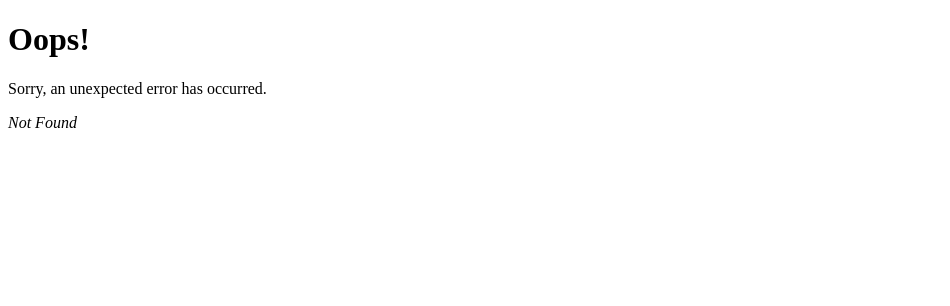
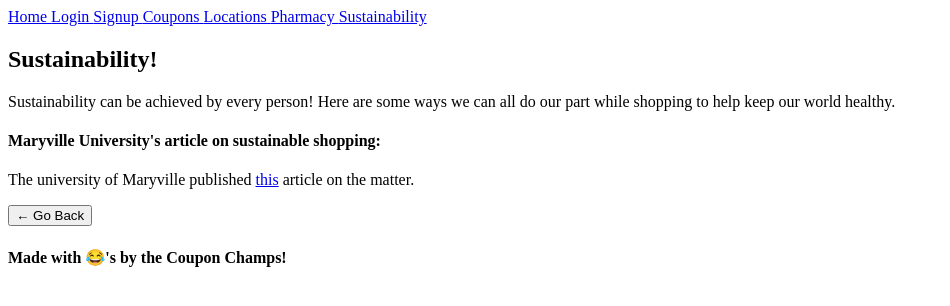
Before and after one commit to rickybehrens/grocery-store-app, a React (Vite) app in the folder client/: page /sustainability in a window 1280 px wide. Before the commit this address had no page. Shown: the top 306 px of the page, without its empty margins (0-950 px from the left). Built offline with nearby package versions, Linux system fonts and the light colour scheme.

Commit message:
updated routes, added sustainability page

```diff
--- a/client/src/components/Header.jsx
+++ b/client/src/components/Header.jsx
@@ -4,12 +4,13 @@ import { Link } from 'react-router-dom';
 const Header = () => {
   return (
     <header>
-      <Link to="/">Home</Link>
-      <Link to="/login">Login</Link>
-      <Link to="/signup">Signup</Link>
-      <Link to="/coupons">Coupons</Link>
-      <Link to="/locations">Locations</Link>
-      <Link to="/pharmacy">Pharmacy</Link>
+      <Link to="/">Home  </Link>
+      <Link to="/login">Login  </Link>
+      <Link to="/signup">Signup  </Link>
+      <Link to="/coupons">Coupons  </Link>
+      <Link to="/locations">Locations  </Link>
+      <Link to="/pharmacy">Pharmacy  </Link>
+      <Link to="/sustainability">Sustainability  </Link>
     </header>
   );
 };
--- a/client/src/main.jsx
+++ b/client/src/main.jsx
@@ -8,6 +8,7 @@ import Signup from './pages/Signup';
 import Coupons from './pages/Coupons.jsx'
 import Locations from './pages/Locations'
 import Pharmacy from './pages/Pharmacy'
+import Sustainability from './pages/Sustainability'
 import Error from './pages/Error'
 
 const router = createBrowserRouter([
@@ -34,6 +35,9 @@ const router = createBrowserRouter([
             }, {
                 path: '/pharmacy',
                 element: <Pharmacy />
+            }, {
+                path: '/sustainability',
+                element: <Sustainability />
             },
         ],
     }
--- a/client/src/pages/Pharmacy.jsx
+++ b/client/src/pages/Pharmacy.jsx
@@ -1,7 +1,7 @@
 import React from 'react';
 
 const Pharmacy = () => {
-    return <div>Pharmacy Page Content</div>;
+    return <div>Coming Soon!</div>;
 };
 
 export default Pharmacy;
--- /dev/null
+++ b/client/src/pages/Sustainability.jsx
@@ -0,0 +1,20 @@
+import React from 'react';
+
+const Sustainability = () => {
+    return (
+        <main>
+            <h2>Sustainability!</h2>
+            <div>
+                <p>Sustainability can be achieved by every person! Here are some ways we can all do our part while shopping to help keep our world healthy.</p>
+                <div>
+                    <h4>Maryville University's article on sustainable shopping:</h4>
+                    <div>
+                        <p>The university of Maryville published <a href="https://online.maryville.edu/blog/what-is-sustainable-shopping/" target="_blank" rel="noopener noreferrer">this</a> article on the matter.</p>
+                    </div>
+                </div>
+            </div>
+        </main>
+    );
+};
+
+export default Sustainability;
```
